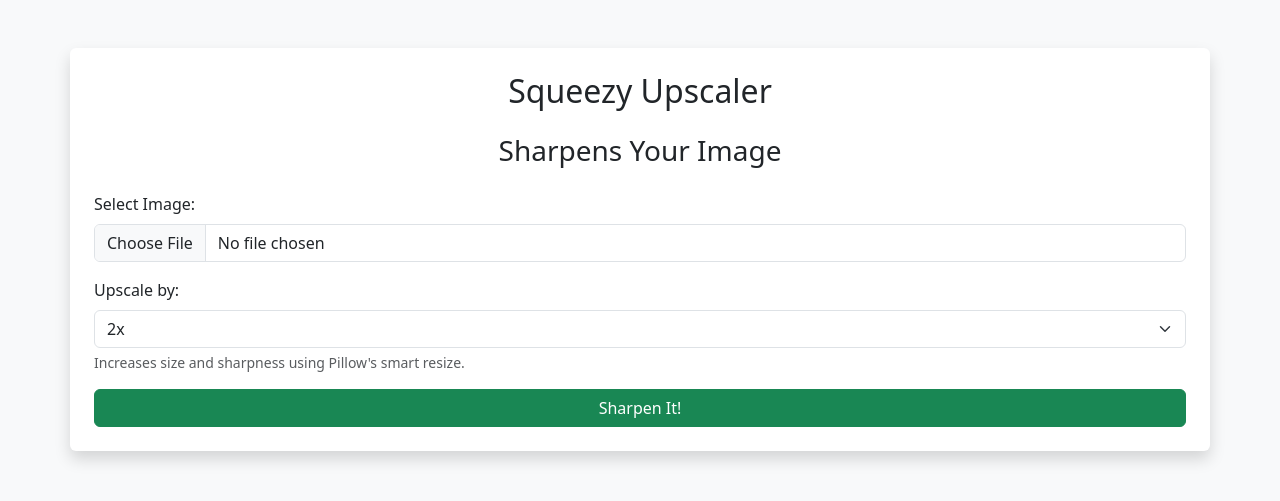
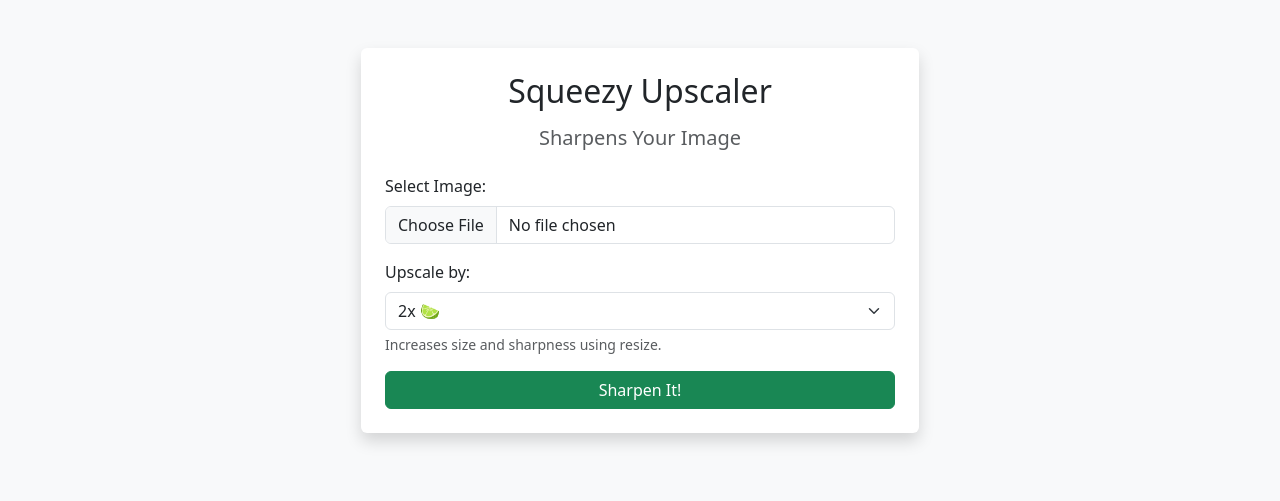
Before and after one commit to Ameya79/Squeezy-Image-Compressor, a Flask app: page /upscale in a window 1280 px wide. Shown: the top 501 px of the page. Run offline with Flask 3, Linux system fonts and the light colour scheme.

Commit message:
Update upscale.html

```diff
--- a/templates/upscale.html
+++ b/templates/upscale.html
@@ -2,13 +2,16 @@
 <html lang="en">
 <head>
     <meta charset="UTF-8">
+    <meta name="viewport" content="width=device-width, initial-scale=1.0">
     <title>Upscale Image</title>
     <link href="https://cdn.jsdelivr.net/npm/bootstrap@5.3.0/dist/css/bootstrap.min.css" rel="stylesheet">
 </head>
 <body class="bg-light">
-    <div class="container mt-5 p-4 bg-white rounded shadow">
-        <h2 class="text-center mb-4">Squeezy Upscaler</h2>
-        <h3 class="text-center mb-4">Sharpens Your Image</h3>
+    <div class="container mt-5">
+        <div class="col-12 col-md-8 col-lg-6 mx-auto p-4 bg-white rounded shadow">
+            <h2 class="text-center mb-3">Squeezy Upscaler</h2>
+            <h5 class="text-center mb-4 text-muted">Sharpens Your Image</h5>
+
             <form action="/upscale-process" method="POST" enctype="multipart/form-data">
                 <div class="mb-3">
                     <label class="form-label">Select Image:</label>
@@ -18,14 +21,15 @@
                 <div class="mb-3">
                     <label class="form-label">Upscale by:</label>
                     <select name="scale" class="form-select" required>
-                    <option value="2">2x</option>
-                    <option value="4">4x</option>
+                        <option value="2">2x 🍋‍🟩</option>
+                        <option value="4">4x 🍋‍🟩🍋‍🟩</option>
                     </select>
-                <div class="form-text">Increases size and sharpness using Pillow's smart resize.</div>
+                    <div class="form-text">Increases size and sharpness using resize.</div>
                 </div>
 
                 <button type="submit" class="btn btn-success w-100">Sharpen It!</button>
             </form>
         </div>
+    </div>
 </body>
 </html>
```
Lines whose indentation alone changed are shown as unchanged.
